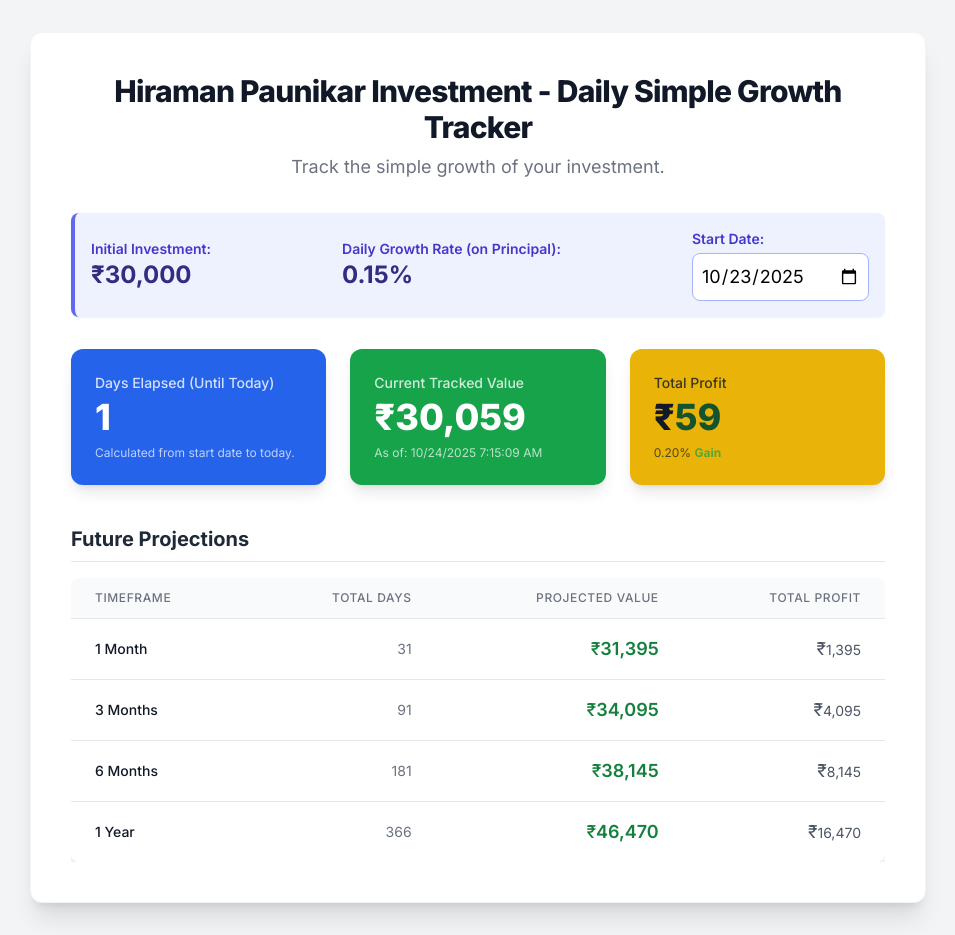
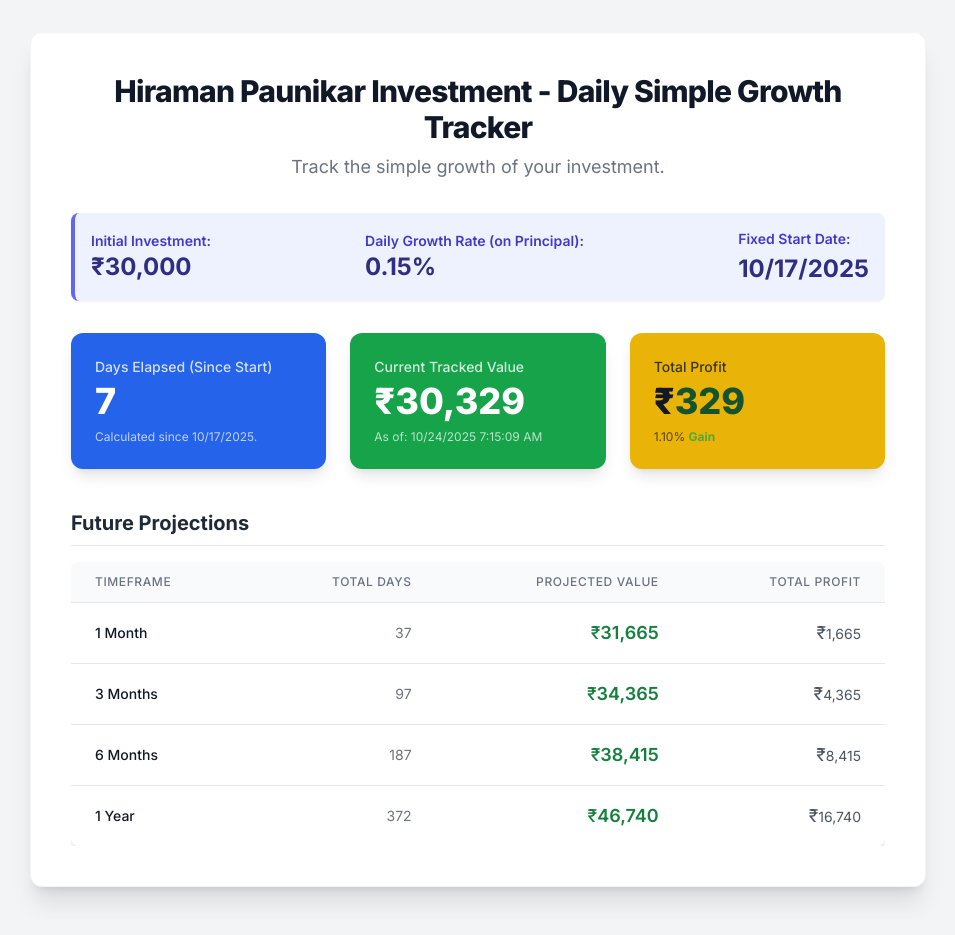
Before and after one commit to heramonpaunikar/portfoliodashboard, a plain HTML site: page index.html in a window 1280 px wide. Shown: the whole page, without its empty margins (162-1117 px from the left). Drawn offline with nearby package versions, Linux system fonts and the light colour scheme.

Commit message:
Update index.html

```diff
--- a/index.html
+++ b/index.html
@@ -49,7 +49,7 @@
         </p>
     </header>
 
-    <!-- Configuration Section -->
+    <!-- Configuration Section (Now showing the fixed date) -->
     <div class="bg-indigo-50 border-l-4 border-indigo-500 p-4 rounded-lg mb-8 shadow-sm">
         <div class="flex flex-col md:flex-row md:items-center justify-between space-y-4 md:space-y-0">
             <div class="flex flex-col">
@@ -61,8 +61,9 @@
                 <p class="text-2xl font-bold text-indigo-900">0.15%</p>
             </div>
             <div class="flex flex-col">
-                <label for="startDate" class="text-sm font-semibold text-indigo-700 mb-1">Start Date:</label>
-                <input type="date" id="startDate" class="p-2 border border-indigo-300 rounded-lg text-lg focus:ring-indigo-500 focus:border-indigo-500" onchange="updateSimulation()">
+                <label class="text-sm font-semibold text-indigo-700 mb-1">Fixed Start Date:</label>
+                <!-- Fixed, non-changeable date display -->
+                <p class="text-2xl font-bold text-indigo-900">10/17/2025</p>
             </div>
         </div>
     </div>
@@ -71,9 +72,9 @@
     <div class="grid grid-cols-1 md:grid-cols-3 gap-6 mb-10">
         <!-- Card 1: Days Elapsed -->
         <div class="bg-blue-600 text-white p-6 rounded-xl shadow-lg transform hover:scale-[1.02] transition duration-300">
-            <p class="text-sm font-medium opacity-80">Days Elapsed (Until Today)</p>
+            <p class="text-sm font-medium opacity-80">Days Elapsed (Since Start)</p>
             <p id="daysElapsed" class="text-4xl font-extrabold mt-1">0</p>
-            <p class="text-xs mt-2 opacity-70">Calculated from start date to today.</p>
+            <p class="text-xs mt-2 opacity-70">Calculated since 10/17/2025.</p>
         </div>
 
         <!-- Card 2: Current Value -->
@@ -131,6 +132,10 @@
     const DAILY_RATE = 0.0015; // 0.15% as a decimal
     const DAILY_PROFIT = INITIAL_PRINCIPAL * DAILY_RATE; // 30000 * 0.0015 = 45
 
+    // HARDCODED FIXED START DATE: October 17, 2025
+    // Note: Month is 9 because months are 0-indexed (October = 9)
+    const FIXED_START_DATE = new Date(2025, 9, 17);
+
     // New constants for time-based growth calculation
     const MS_PER_DAY = 1000 * 60 * 60 * 24;
     // Calculate the profit added per millisecond for a smooth visual ticker
@@ -141,7 +146,6 @@
     const currentValueEl = document.getElementById('currentValue');
     const totalProfitEl = document.getElementById('totalProfit');
     const profitPercentEl = document.getElementById('profitPercent');
-    const startDateInput = document.getElementById('startDate');
     const currentDateDisplay = document.getElementById('currentDateDisplay');
     const projectionBody = document.getElementById('projectionBody');
 
@@ -149,7 +153,6 @@
      * Utility function to format currency as a whole number (no decimals).
      */
     const formatCurrency = (amount) => {
-        // Use 0 minimum and maximum fraction digits to format as integer
         return Math.round(amount).toLocaleString('en-IN', {
             minimumFractionDigits: 0,
             maximumFractionDigits: 0
@@ -157,7 +160,7 @@
     };
 
     /**
-     * Calculates the precise simple growth based on milliseconds elapsed since start.
+     * Calculates the precise simple growth based on milliseconds elapsed since fixed start.
      * @param {number} ms - The number of milliseconds elapsed since the start.
      * @returns {number} The final calculated value.
      */
@@ -181,7 +184,6 @@
      * Renders a single row in the projection table.
      */
     const renderProjectionRow = (timeframe, days) => {
-        // Projections use the full days growth calculation for stable future estimates
         const finalValue = calculateDailyGrowth(days);
         const profit = finalValue - INITIAL_PRINCIPAL;
         const row = document.createElement('tr');
@@ -203,25 +205,11 @@
      * Main function to update the entire simulation display.
      */
     window.updateSimulation = () => {
-        const startDateString = startDateInput.value;
-
-        if (!startDateString) {
-            // Reset if no date is set
-            daysElapsedEl.textContent = 'N/A';
-            currentValueEl.textContent = formatCurrency(INITIAL_PRINCIPAL);
-            totalProfitEl.textContent = formatCurrency(0);
-            profitPercentEl.textContent = '0.00% Gain';
-            currentDateDisplay.textContent = 'As of: No Start Date';
-            projectionBody.innerHTML = '';
-            return;
-        }
-
-        const startDate = new Date(startDateString);
         const today = new Date();
 
-        // 1. Calculate Time Elapsed
-        const totalMillisecondsElapsed = today.getTime() - startDate.getTime();
-        const daysDifference = totalMillisecondsElapsed / MS_PER_DAY; // Total days, including fractions
+        // 1. Calculate Time Elapsed using the fixed start date
+        const totalMillisecondsElapsed = today.getTime() - FIXED_START_DATE.getTime();
+        const daysDifference = totalMillisecondsElapsed / MS_PER_DAY;
 
         // Calculate total full days elapsed (for display and projection base)
         const daysElapsed = Math.max(0, Math.floor(daysDifference));
@@ -268,15 +256,6 @@
 
     // Initialization Logic
     document.addEventListener('DOMContentLoaded', () => {
-        // Set the default start date to yesterday's date
-        const yesterday = new Date();
-        yesterday.setDate(yesterday.getDate() - 1); // Subtract 1 day
-
-        const yyyy = yesterday.getFullYear();
-        const mm = String(yesterday.getMonth() + 1).padStart(2, '0'); // Months start at 0
-        const dd = String(yesterday.getDate()).padStart(2, '0');
-
-        startDateInput.value = `${yyyy}-${mm}-${dd}`;
         updateSimulation();
 
         // Start the automatic update every second (1000ms)
```
